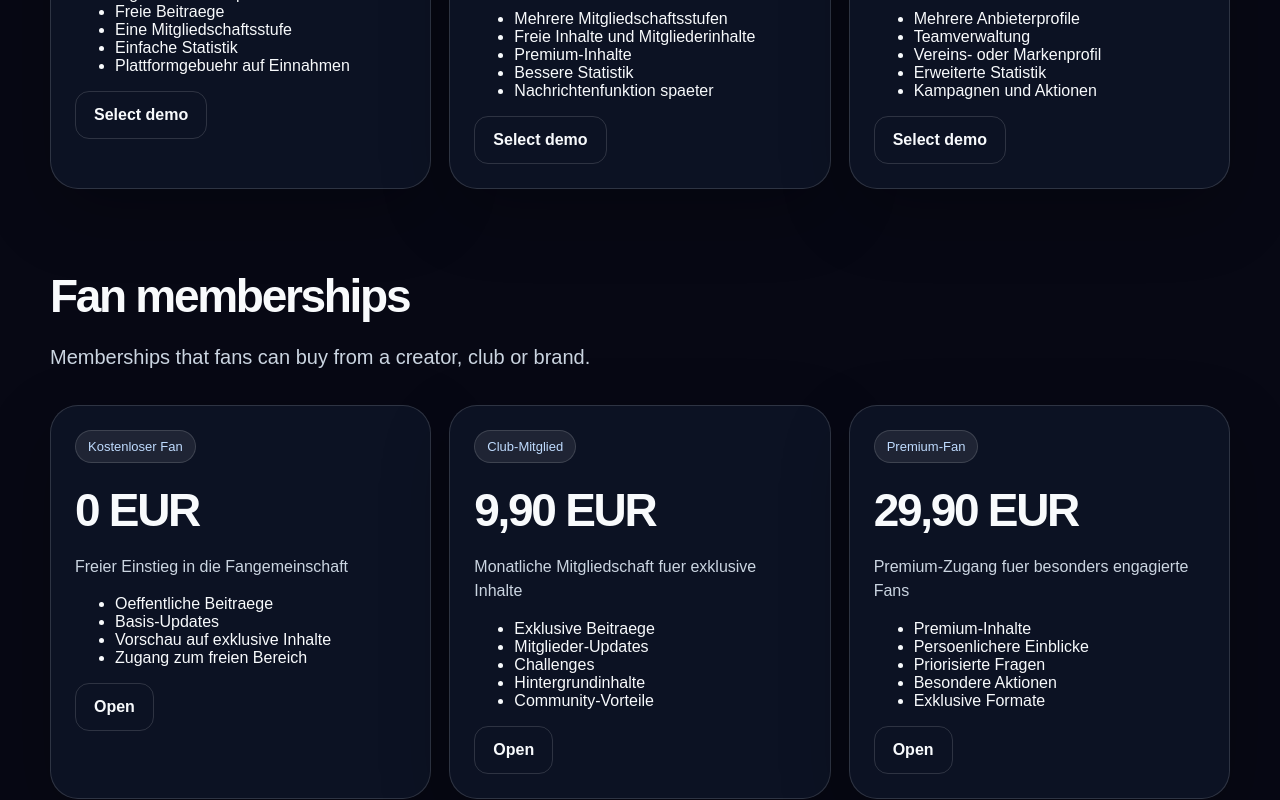
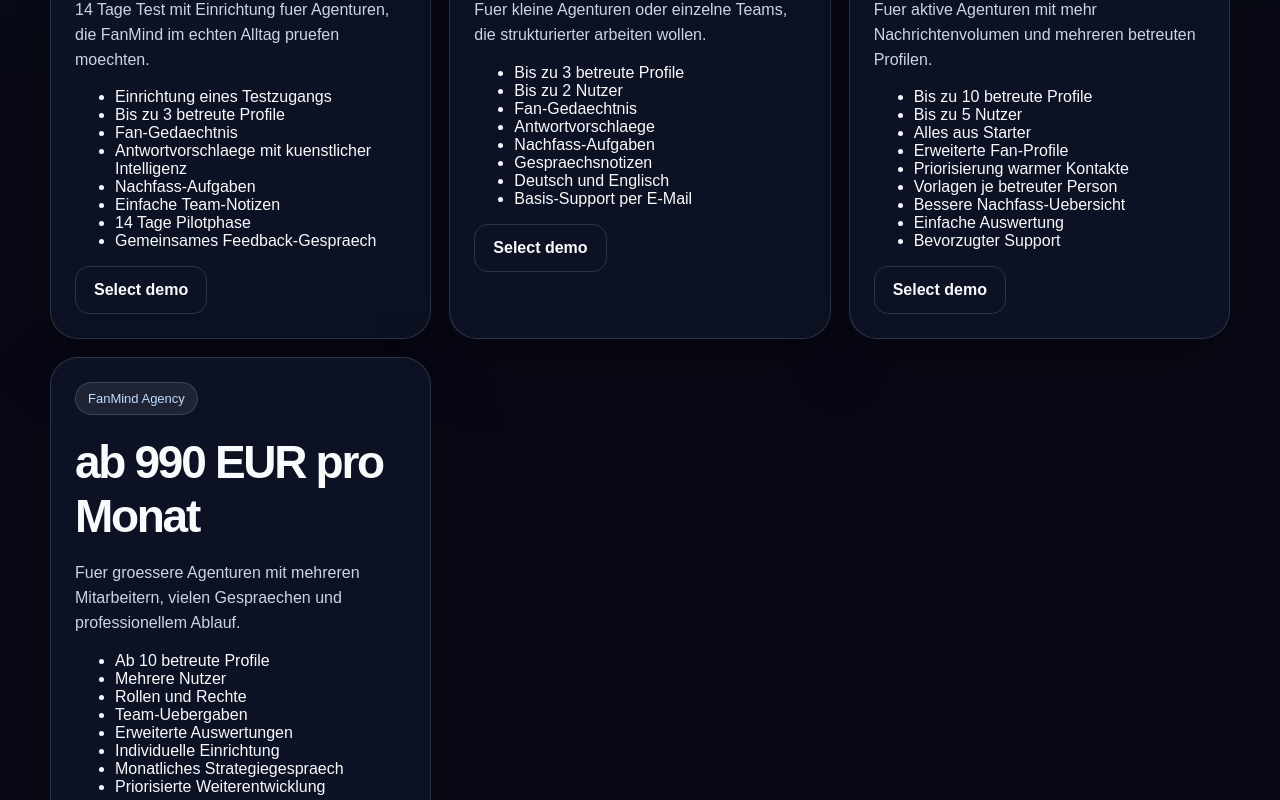
Before and after one commit to Bernds-tech/FanMind, a Next.js app: page /en/pricing in a window 1280 px wide. Shown: the part 820-1620 px from the top of the page. Built offline with nearby package versions, Linux system fonts and the light colour scheme.

Commit message:
Update FanMind packages for agency pilot model

```diff
--- a/src/data/pricing.ts
+++ b/src/data/pricing.ts
@@ -1,76 +1,102 @@
 export const creatorPackages = [
   {
-    name: "Starter",
-    price: "0 EUR",
-    subtitle: "Fuer Pilotkunden und erste Anbieter",
+    name: "FanMind Pilot",
+    price: "990 EUR einmalig",
+    subtitle: "14 Tage Test mit Einrichtung fuer Agenturen, die FanMind im echten Alltag pruefen moechten.",
     features: [
-      "Eigenes Anbieterprofil",
-      "Freie Beitraege",
-      "Eine Mitgliedschaftsstufe",
-      "Einfache Statistik",
-      "Plattformgebuehr auf Einnahmen"
+      "Einrichtung eines Testzugangs",
+      "Bis zu 3 betreute Profile",
+      "Fan-Gedaechtnis",
+      "Antwortvorschlaege mit kuenstlicher Intelligenz",
+      "Nachfass-Aufgaben",
+      "Einfache Team-Notizen",
+      "14 Tage Pilotphase",
+      "Gemeinsames Feedback-Gespraech"
     ]
   },
   {
-    name: "Pro",
-    price: "19 bis 49 EUR",
-    subtitle: "Fuer aktive Anbieter mit wachsender Fangemeinschaft",
+    name: "FanMind Starter",
+    price: "299 EUR pro Monat",
+    subtitle: "Fuer kleine Agenturen oder einzelne Teams, die strukturierter arbeiten wollen.",
     features: [
-      "Mehrere Mitgliedschaftsstufen",
-      "Freie Inhalte und Mitgliederinhalte",
-      "Premium-Inhalte",
-      "Bessere Statistik",
-      "Nachrichtenfunktion spaeter"
+      "Bis zu 3 betreute Profile",
+      "Bis zu 2 Nutzer",
+      "Fan-Gedaechtnis",
+      "Antwortvorschlaege",
+      "Nachfass-Aufgaben",
+      "Gespraechsnotizen",
+      "Deutsch und Englisch",
+      "Basis-Support per E-Mail"
     ]
   },
   {
-    name: "Business / Verein",
-    price: "ab 99 EUR",
-    subtitle: "Fuer Vereine, Teams, Studios und Organisationen",
+    name: "FanMind Growth",
+    price: "499 EUR pro Monat",
+    subtitle: "Fuer aktive Agenturen mit mehr Nachrichtenvolumen und mehreren betreuten Profilen.",
     features: [
-      "Mehrere Anbieterprofile",
-      "Teamverwaltung",
-      "Vereins- oder Markenprofil",
-      "Erweiterte Statistik",
-      "Kampagnen und Aktionen"
+      "Bis zu 10 betreute Profile",
+      "Bis zu 5 Nutzer",
+      "Alles aus Starter",
+      "Erweiterte Fan-Profile",
+      "Priorisierung warmer Kontakte",
+      "Vorlagen je betreuter Person",
+      "Bessere Nachfass-Uebersicht",
+      "Einfache Auswertung",
+      "Bevorzugter Support"
+    ]
+  },
+  {
+    name: "FanMind Agency",
+    price: "ab 990 EUR pro Monat",
+    subtitle: "Fuer groessere Agenturen mit mehreren Mitarbeitern, vielen Gespraechen und professionellem Ablauf.",
+    features: [
+      "Ab 10 betreute Profile",
+      "Mehrere Nutzer",
+      "Rollen und Rechte",
+      "Team-Uebergaben",
+      "Erweiterte Auswertungen",
+      "Individuelle Einrichtung",
+      "Monatliches Strategiegespraech",
+      "Priorisierte Weiterentwicklung"
     ]
   }
 ];
 
 export const fanMemberships = [
   {
-    name: "Kostenloser Fan",
-    price: "0 EUR",
-    subtitle: "Freier Einstieg in die Fangemeinschaft",
+    name: "Mensch bleibt Entscheider",
+    price: "Keine Auto-Antworten",
+    subtitle: "FanMind arbeitet als unterstuetzender Assistent. Die finale Nachricht wird immer vom Menschen geprueft und gesendet.",
     features: [
-      "Oeffentliche Beitraege",
-      "Basis-Updates",
-      "Vorschau auf exklusive Inhalte",
-      "Zugang zum freien Bereich"
+      "Keine automatische Plattform-Integration zum Start",
+      "Antwortvorschlaege statt Auto-Versand",
+      "Menschliche Pruefung jeder finalen Nachricht",
+      "Mehr Kontrolle fuer Agenturen und Teams"
     ]
   },
   {
-    name: "Club-Mitglied",
-    price: "9,90 EUR",
-    subtitle: "Monatliche Mitgliedschaft fuer exklusive Inhalte",
+    name: "Fan-Gedaechtnis",
+    price: "Kontext statt Chaos",
+    subtitle: "FanMind hilft dabei, Gespraeche, Interessen, offene Punkte und Nachfass-Aufgaben besser zu verwalten.",
     features: [
-      "Exklusive Beitraege",
-      "Mitglieder-Updates",
-      "Challenges",
-      "Hintergrundinhalte",
-      "Community-Vorteile"
+      "Bessere Uebersicht ueber Fan-Gespraeche",
+      "Notizen und Verlauf je betreutem Profil",
+      "Erinnerungen an warme Kontakte",
+      "Struktur fuer wiederkehrende Kommunikation"
     ]
   },
   {
-    name: "Premium-Fan",
-    price: "29,90 EUR",
-    subtitle: "Premium-Zugang fuer besonders engagierte Fans",
+    name: "Agentur-Arbeitsfluss",
+    price: "Teamfaehig gedacht",
+    subtitle: "FanMind soll Agenturen helfen, mehrere Profile und viele Gespraeche strukturierter zu betreuen.",
     features: [
-      "Premium-Inhalte",
-      "Persoenlichere Einblicke",
-      "Priorisierte Fragen",
-      "Besondere Aktionen",
-      "Exklusive Formate"
+      "Betreute Profile statt einzelner Creator-Fokus",
+      "Team-Notizen und Uebergaben",
+      "Priorisierung und Vorlagen",
+      "Vorbereitung fuer spaetere Rollen und Rechte"
     ]
   }
 ];
+
+export const pricingNotice =
+  "Alle Pakete starten ohne automatische Plattform-Integration. FanMind arbeitet als unterstuetzender Assistent: Die finale Nachricht wird immer vom Menschen geprueft und gesendet.";
```
